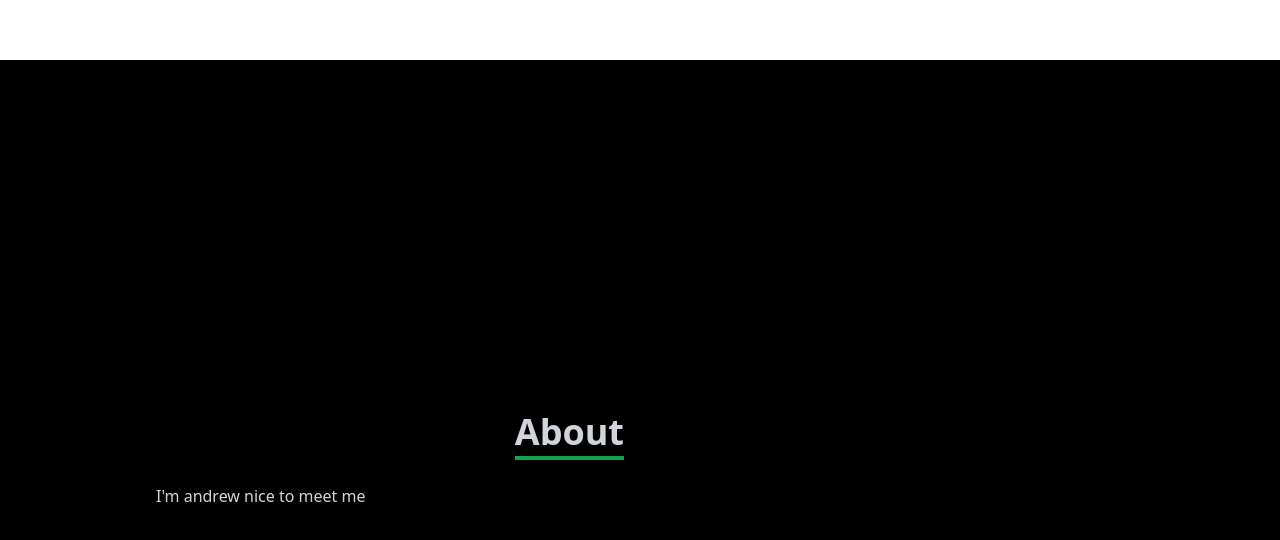
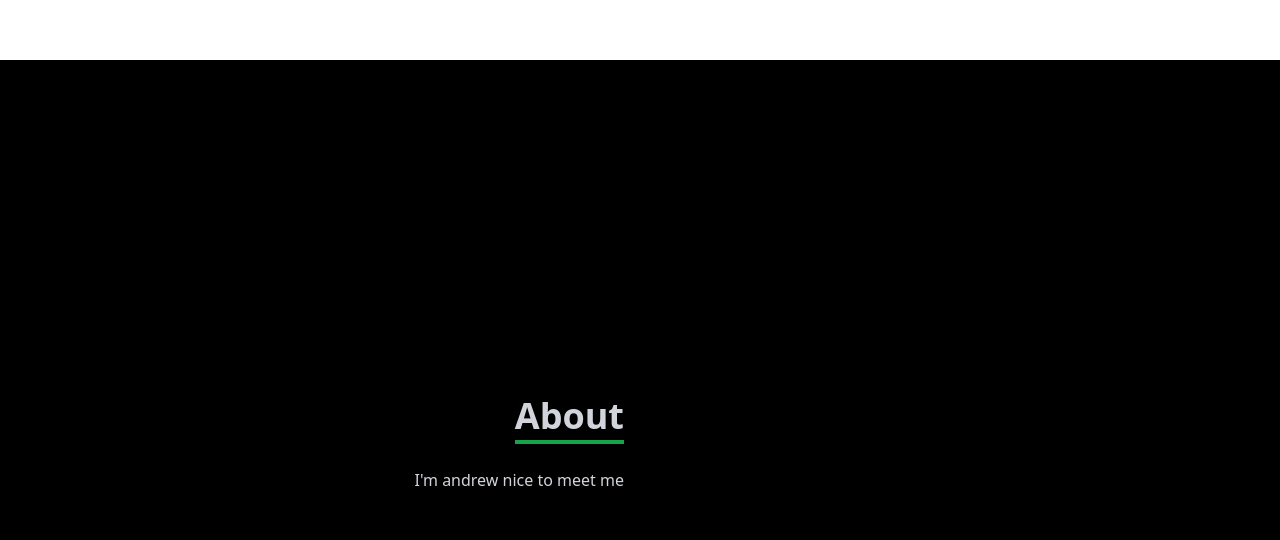
Before and after one commit to AndrewAlllDay/andrewsnyderdesign-react, a React (Create React App) app: page / in a window 1280 px wide. Shown: the part 740-1280 px from the top of the page. Built offline with nearby package versions, Linux system fonts and the light colour scheme.

Commit message:
updates About.jsx

```diff
--- a/package.json
+++ b/package.json
@@ -1,6 +1,7 @@
 {
   "name": "react-slider",
   "version": "0.1.1",
+  "homepage": "./",
   "private": true,
   "dependencies": {
     "@testing-library/jest-dom": "^5.17.0",
--- a/src/components/about.jsx
+++ b/src/components/about.jsx
@@ -11,7 +11,7 @@ const about = () => {
                     <div></div>
                 </div>
                 <div className='max-w-[1000px] w-full px-4 grid grid-cols-2 gap-8'>
-                    <div>
+                    <div className='sm:text-right pb-8 pl-4'>
                         <p>I'm andrew nice to meet me</p>
                     </div>
                 </div>
```
Also changed, not shown: src/index.css (line endings or trailing spaces).
